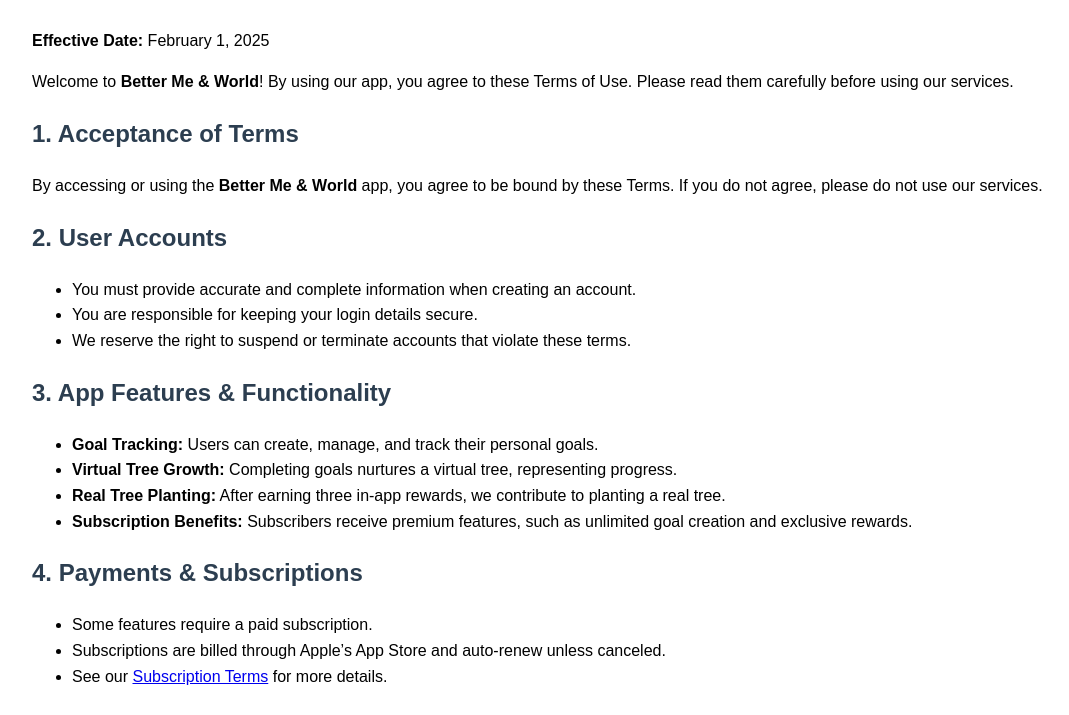
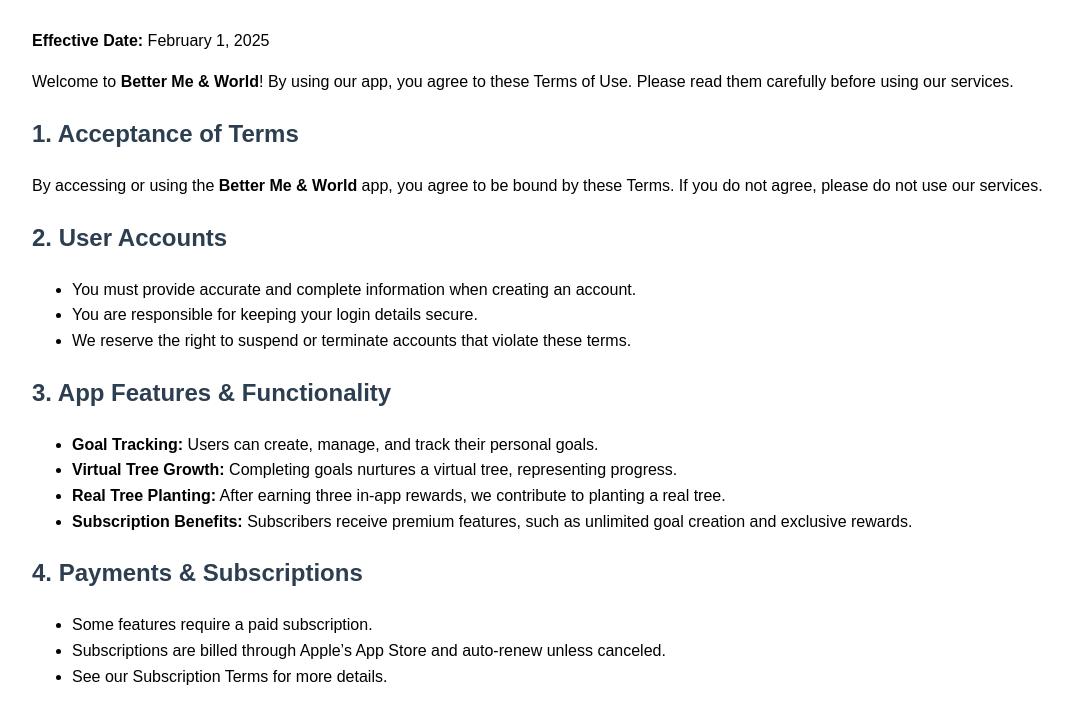
Before and after one commit to ellearz/terms-of-use.html, a plain HTML site: page index.html in a window 1280 px wide. Shown: the part 85-800 px from the top of the page, without its empty margins (8-1077 px from the left). Drawn offline with Linux system fonts and the light colour scheme.

Commit message:
Update index.html

```diff
--- a/index.html
+++ b/index.html
@@ -45,7 +45,7 @@
     <ul>
         <li>Some features require a paid subscription.</li>
         <li>Subscriptions are billed through Apple’s App Store and auto-renew unless canceled.</li>
-        <li>See our <a href="https://ellearz.github.io/subscription_terms.html">Subscription Terms</a> for more details.</li>
+        <li>See our Subscription Terms for more details.</li>
     </ul>
 
     <h2>5. User Responsibilities</h2>
```
